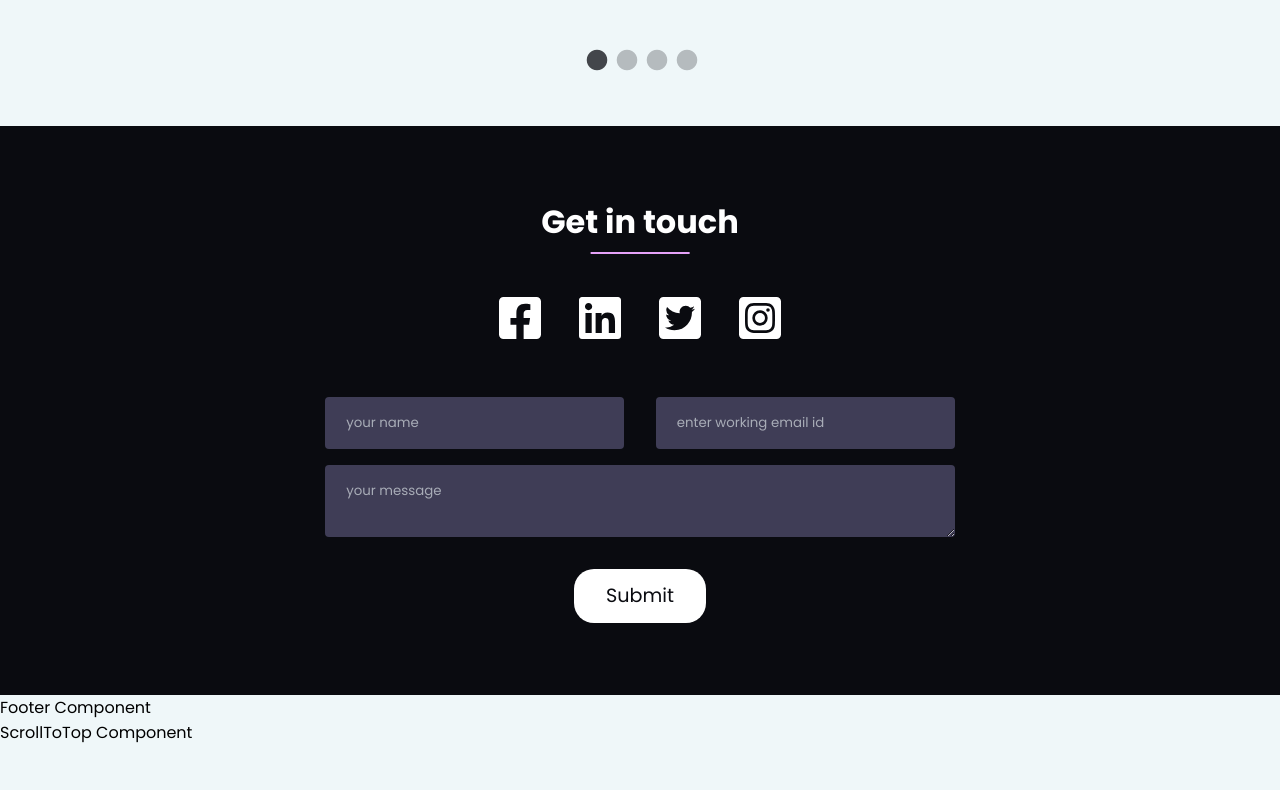
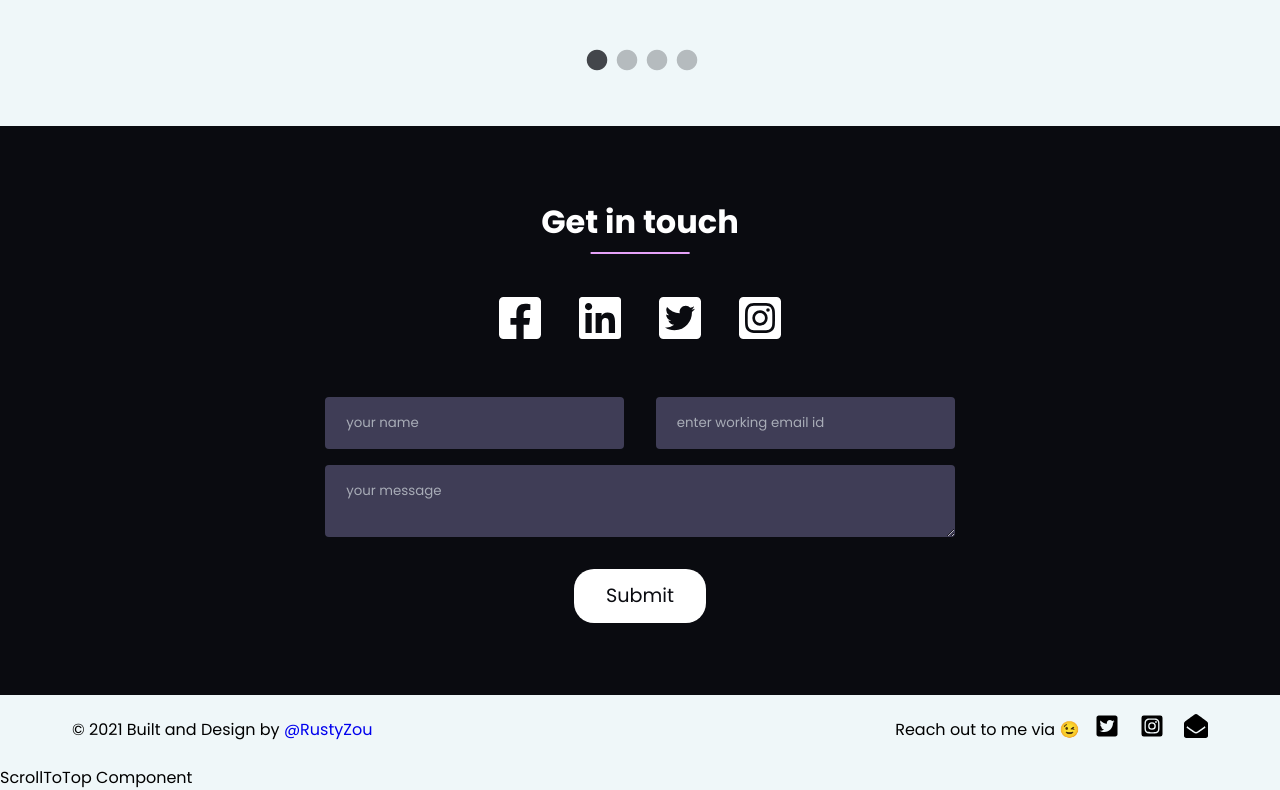
Before and after one commit to zourdyzou/react-gsap-agency-website, a React (Create React App) app: page / in a window 1280 px wide. Shown: the part 4173-4963 px from the top of the page. Before the commit the page ends 4918 px from the top, so only its background shows below. Built offline with nearby package versions, Linux system fonts and the light colour scheme.

Commit message:
:memo: building out the footer component
checcked

```diff
--- a/src/components/Footer/index.js
+++ b/src/components/Footer/index.js
@@ -1,7 +1,33 @@
-// This is footer component
+import React from "react";
+import Twitter from "../../assets/twitter-square-brands.svg";
+import Instagram from "../../assets/instagram-square-brands.svg";
+import Gmail from "../../assets/envelope-open-solid.svg";
+
+import { FOOTER, LeftText, RightText } from "./styles/Footer";
 
 const Footer = () => {
-  return <div>Footer Component</div>;
+  return (
+    <FOOTER>
+      <LeftText>
+        © 2021 Built and Design by{" "}
+        <a href="https://www.github.com/zourdycodes">@RustyZou</a>
+      </LeftText>
+      <RightText>
+        Reach out to me via 😉
+        <a href="https://twitter.com/zourdythedev">
+          <img src={Twitter} alt="Twitter" />
+        </a>
+        &nbsp;
+        <a href="https://www.instagram.com/zourdyzh/">
+          <img src={Instagram} alt="Instagram" />
+        </a>
+        &nbsp;
+        <a href="mailto:sethjenkins101@gmail.com?subject=SUP DUDE!">
+          <img src={Gmail} alt="Gmail" />
+        </a>
+      </RightText>
+    </FOOTER>
+  );
 };
 
 export default Footer;
--- a/src/components/Footer/styles/Footer.js
+++ b/src/components/Footer/styles/Footer.js
@@ -0,0 +1,43 @@
+import styled from "styled-components";
+
+export const FOOTER = styled.footer`
+  padding: 1.2rem calc(2.5rem + 2.5vw);
+  font-size: 1rem;
+  display: flex;
+  align-items: center;
+  justify-content: space-between;
+  @media only Screen and (max-width: 48em) {
+    flex-direction: column;
+    align-items: center;
+    div {
+      &:first-child {
+        margin-bottom: 1rem;
+      }
+    }
+  }
+`;
+
+export const RightText = styled.div`
+  display: flex;
+  align-items: center;
+  img {
+    width: 1.5rem;
+    height: 1.5rem;
+    margin-left: 1rem;
+    filter: invert(100%);
+    transition: all 0.2s ease-in-out;
+  }
+  a {
+    &:hover {
+      img {
+        transform: scale(1.5);
+        filter: invert(50%) sepia(100%) saturate(500%) hue-rotate(216deg)
+          brightness(100%) contrast(97%);
+      }
+    }
+  }
+`;
+
+export const LeftText = styled.div`
+  text-align: left;
+`;
```
